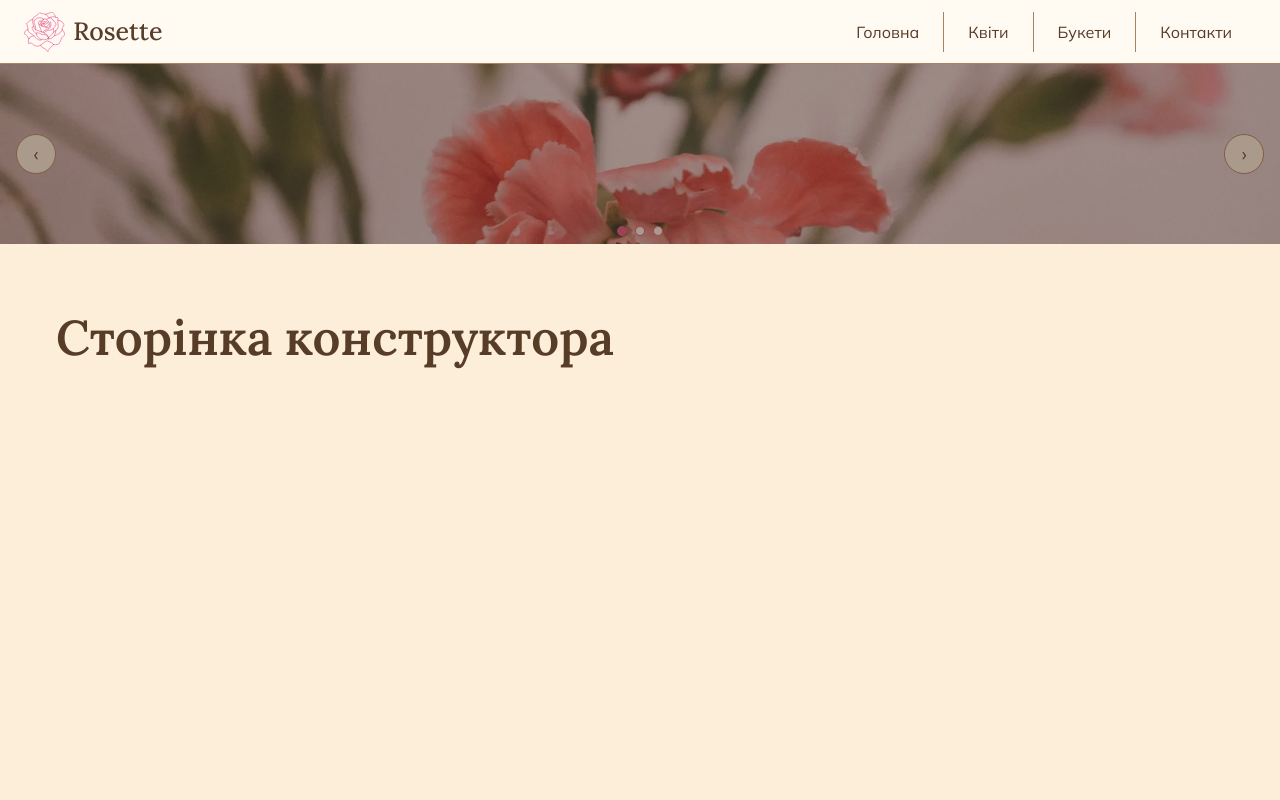
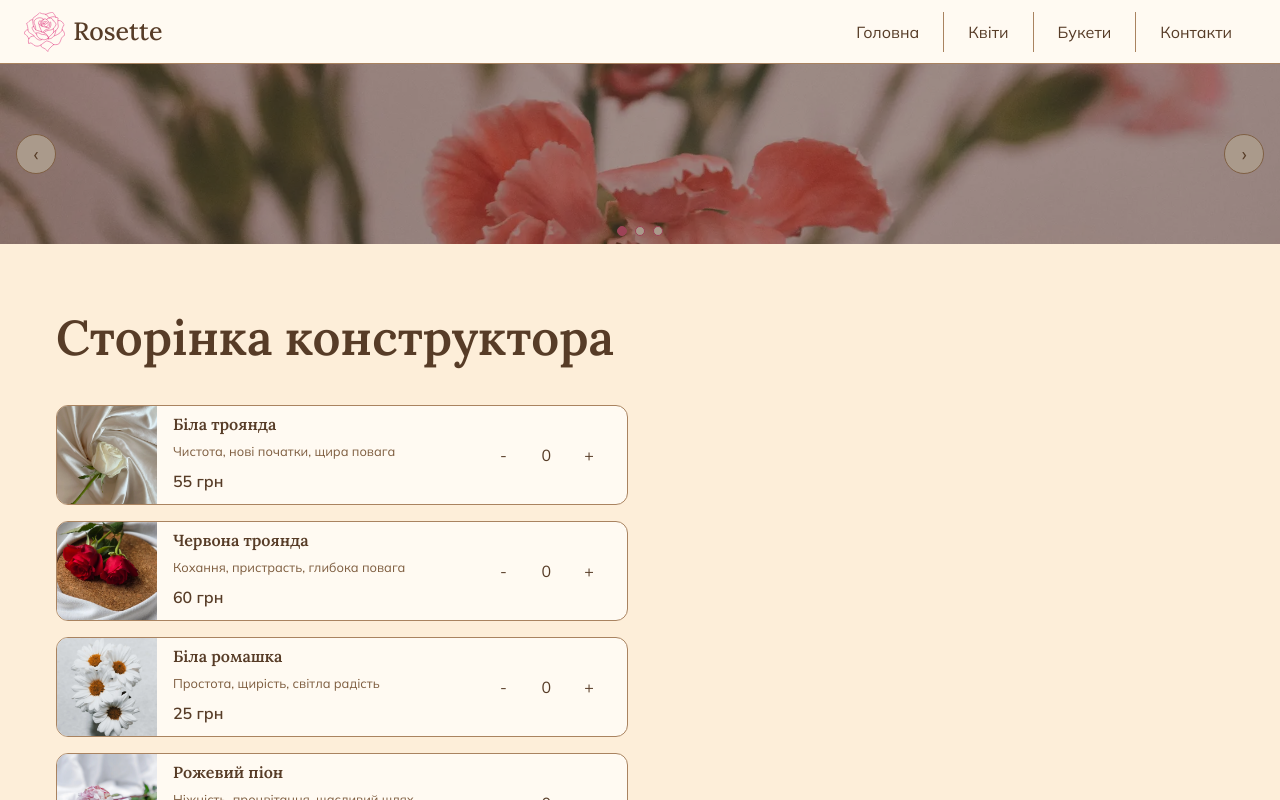
Before and after one commit to polunovaAnna/flowers, a React (Vite) app: page /builder in a window 1280 px wide. Built offline with nearby package versions, Linux system fonts and the light colour scheme.

Commit message:
Assemble two-panel builder page

```diff
--- a/src/pages/BuilderPage.jsx
+++ b/src/pages/BuilderPage.jsx
@@ -2,17 +2,31 @@ import { useMemo } from "react";
 import { useConstructorData } from "../hooks/useConstructorData";
 import { useBouquetBuilder } from "../hooks/useBouquetBuilder";
 import { calcPrice } from "../utils/calcPrice";
+import { getComplexityId } from "../utils/getComplexityId";
+import { FlowerCard } from "../components/FlowerCard";
+import { QuantityStepper } from "../components/QuantityStepper";
+import { MAX_FLOWERS } from "../constants";
+import { stepWrapper } from "../utils/stepWrapper";
+import { BouquetPreview } from "../components/BouquetPreview";
+import { PriceSummary } from "../components/PriceSummary";
 
 export function BuilderPage() {
     const { flowers, wrappers, complexityLevels, error, isLoading } = useConstructorData();
     const builder = useBouquetBuilder();
+
+    const complexityId = getComplexityId(builder.totalCount);
+
+    const wrapper = wrappers?.find((w) => w.id === builder.wrapperId) ?? null;
+    const wrapperName = wrapper?.name ?? "Без обгортки";
+
+    const quantities = useMemo(() => Object.fromEntries(builder.items.map((i) => [i.flowerId, i.quantity])),[builder.items]);
 
     const price = useMemo(() => {
         if (!flowers) return null;
         return calcPrice({
             items: builder.items,
             wrapperId: builder.wrapperId,
-            complexityId: builder.complexityId,
+            complexityId,
             flowers,
             wrappers,
             complexityLevels,
@@ -20,19 +34,64 @@ export function BuilderPage() {
     }, [
         builder.items,
         builder.wrapperId,
-        builder.complexityId,
+        complexityId,
         flowers,
         wrappers,
         complexityLevels
     ]);
 
+    const flowerImages = useMemo(() => {
+	if (!flowers) return [];
+	return builder.items.flatMap(({ flowerId, quantity }) => {
+		const flower = flowers.find((f) => f.id === flowerId);
+		return flower ? Array(quantity).fill(flower) : [];
+	});
+    }, [builder.items, flowers]);
+
     if (isLoading) return <p>завантаження...</p>
     if (error) return <p>Не вдалося завантажити дані конструктора.</p>;
 
     return (
-        <section>
+        <section className="builder-page">
             <h1>Сторінка конструктора</h1>
-            <div className="constructor">
+            <div className="builder">
+                <div className="builder__flowers" aria-label="Квіти">
+                    {flowers.map((flower) => (
+                        <FlowerCard key={flower.id} flower={flower}>
+                            <QuantityStepper
+                                label={flower.name}
+                                quantity={quantities[flower.id] ?? 0}
+                                canAdd={builder.totalCount < MAX_FLOWERS}
+                                onAdd={() => builder.addFlower(flower.id)}
+                                onRemove={() => builder.removeFlower(flower.id)}
+                            />
+                        </FlowerCard>
+                    ))}
+                </div>
+                <div className="builder__preview">
+                    <div className="builder__stage">
+                        <BouquetPreview wrapper={wrapper} flowerImages={flowerImages} />
+                    </div>
+                    <div className="builder__wrapper-picker">
+                        <button
+                            type="button"
+                            aria-label="Попередня обгортка"
+                            onClick={() => builder.setWrapper(stepWrapper(wrappers, builder.wrapperId, -1))}
+                        >‹</button>
+                        <p className="builder__wrapper-name">{wrapperName}</p>
+                        <button
+                            type="button"
+                            aria-label="Наступна обгортка"
+                            onClick={() => builder.setWrapper(stepWrapper(wrappers, builder.wrapperId, 1))}
+                        >›</button>
+                    </div>
+                    <PriceSummary
+                        price={price}
+                        totalCount={builder.totalCount}
+                        maxCount={MAX_FLOWERS}
+                        onClear={builder.clear}
+                    />
+                </div>
             </div>
         </section>
     );
--- a/src/styles/pages/_builder-page.scss
+++ b/src/styles/pages/_builder-page.scss
@@ -1,20 +1,184 @@
 @use '../variables' as *;
 
+.builder-page {
+    display: flex;
+    flex-direction: column;
+    height: 100%;
+    min-height: 0;
+}
+
 .builder {
+    flex: 1;
+    min-height: 0;
     display: grid;
     grid-template-columns: minmax(0, 1fr) minmax(0, 1fr);
+    grid-template-rows: minmax(0, 1fr);
     gap: $space-4;
 
     &__flowers {
         display: grid;
-        grid-template-columns: repeat(auto-fill, minmax(160px, 1fr));
+        grid-template-columns: 1fr;
+        grid-auto-rows: max-content;
+        align-content: start;
         gap: $space-3;
-        align-content: start;
         overflow-y: auto;
+        min-height: 0;
+
+        .flower-card {
+            flex-direction: row;
+            align-items: stretch;
+            height: 100px;
+
+            &__photo {
+                width: 100px;
+                height: auto;
+                min-height: 100px;
+                aspect-ratio: auto;
+                object-fit: cover;
+                flex-shrink: 0;
+            }
+
+            &__body {
+                flex: 1;
+                min-width: 0;
+                padding: $space-2 $space-3;
+            }
+
+            &__name {
+                font-size: $text-base;
+            }
+
+            &__meaning {
+                display: -webkit-box;
+                -webkit-line-clamp: 2;
+                line-clamp: 2;
+                -webkit-box-orient: vertical;
+                overflow: hidden;
+            }
+        }
+
+        .quantity-stepper {
+            margin-top: 0;
+            padding: 0 $space-3;
+        }
+    }
+
+    &__preview {
+        display: flex;
+        flex-direction: column;
+        min-height: 0;
+        gap: $space-4;
+        padding-bottom: $space-4;
+    }
+
+    &__stage {
+        flex: 1;
+        min-height: 300px;
+        display: flex;
+        justify-content: center;
+    }
+
+    &__wrapper-picker {
+        display: flex;
+        align-items: center;
+        justify-content: center;
+        gap: $space-3;
+
+        >button {
+            flex-shrink: 0;
+            width: 44px;
+            height: 44px;
+            border: 1px solid $color-border;
+            border-radius: 50%;
+            background: $color-surface;
+            color: $color-text;
+            font-size: $text-lg;
+            cursor: pointer;
+            transition: border-color $transition-base;
+
+            &:hover {
+                border-color: $color-button-highlight;
+            }
+        }
+    }
+}
+
+@media (max-width: #{$breakpoint-tablet - 1px}) {
+    .builder-page {
+        height: auto;
+    }
+
+    .builder-page h1 {
+        display: none;
+    }
+
+    .builder {
+        grid-template-columns: minmax(0, 1fr);
+        grid-template-rows: none;
+        gap: $space-3;
+    }
+
+    .builder__preview {
+        order: -1;
+        gap: $space-2;
+        padding-bottom: 0;
+    }
+
+    .builder__stage {
+        flex: none;
+        height: 240px;
         min-height: 0;
     }
 
-    @media (max-width: #{$breakpoint-tablet - 1px}) {
-        grid-template-columns: 1fr;
+    .builder__flowers {
+        overflow: visible;
+
+        .flower-card {
+            display: grid;
+            grid-template-columns: 100px minmax(0, 1fr) auto;
+            grid-template-areas:
+                "photo name    name"
+                "photo meaning meaning"
+                "photo price   stepper";
+            align-items: center;
+            height: auto;
+            min-height: 100px;
+
+            &__photo {
+                grid-area: photo;
+                position: relative;
+                width: 100px;
+                height: 100%;
+                min-height: 0;
+                object-fit: cover;
+                align-self: stretch;
+                contain: size;
+            }
+
+            &__body {
+                display: contents;
+            }
+
+            &__name {
+                grid-area: name;
+                padding: $space-2 $space-3 0;
+            }
+
+            &__meaning {
+                grid-area: meaning;
+                padding: 0 $space-3;
+            }
+
+            &__price {
+                grid-area: price;
+                padding: 0 $space-3 $space-2;
+            }
+        }
+
+        .quantity-stepper {
+            grid-area: stepper;
+            width: auto;
+            padding: 0 $space-3 $space-2 0;
+        }
     }
 }
```
